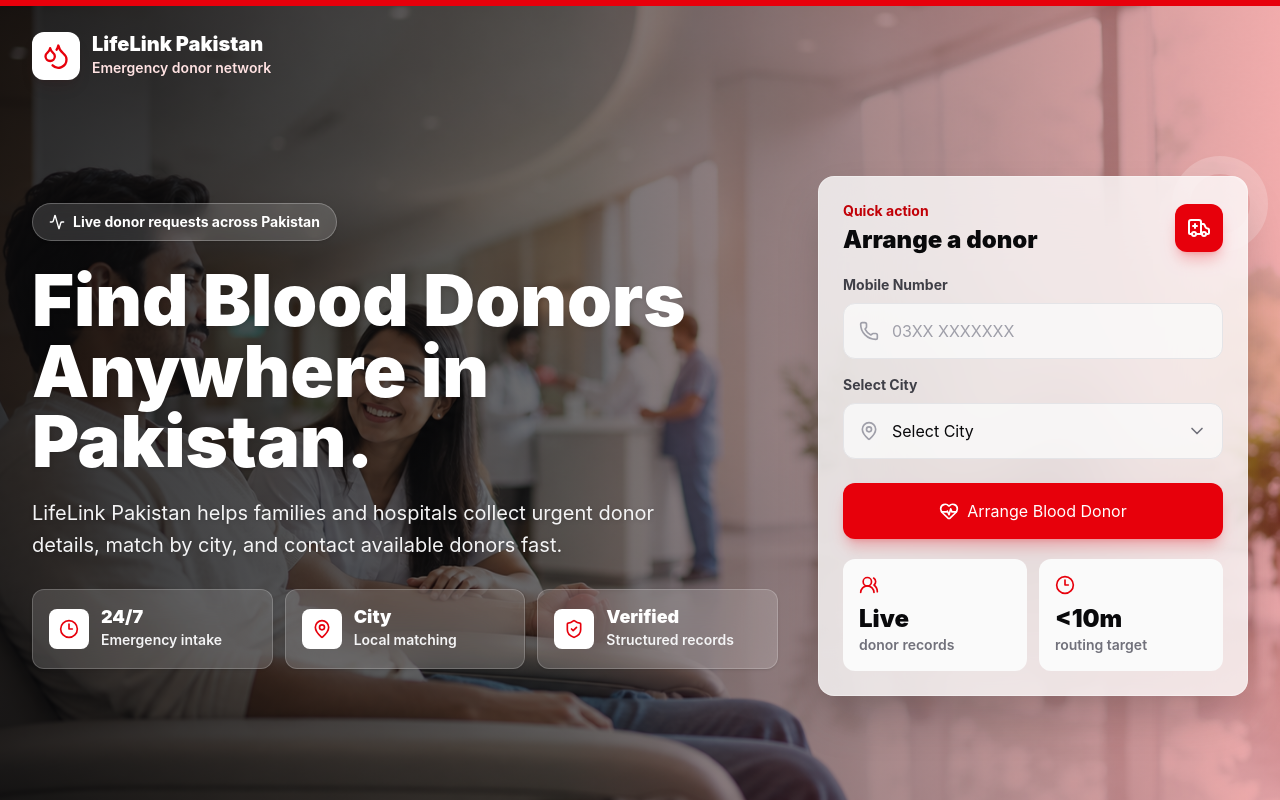
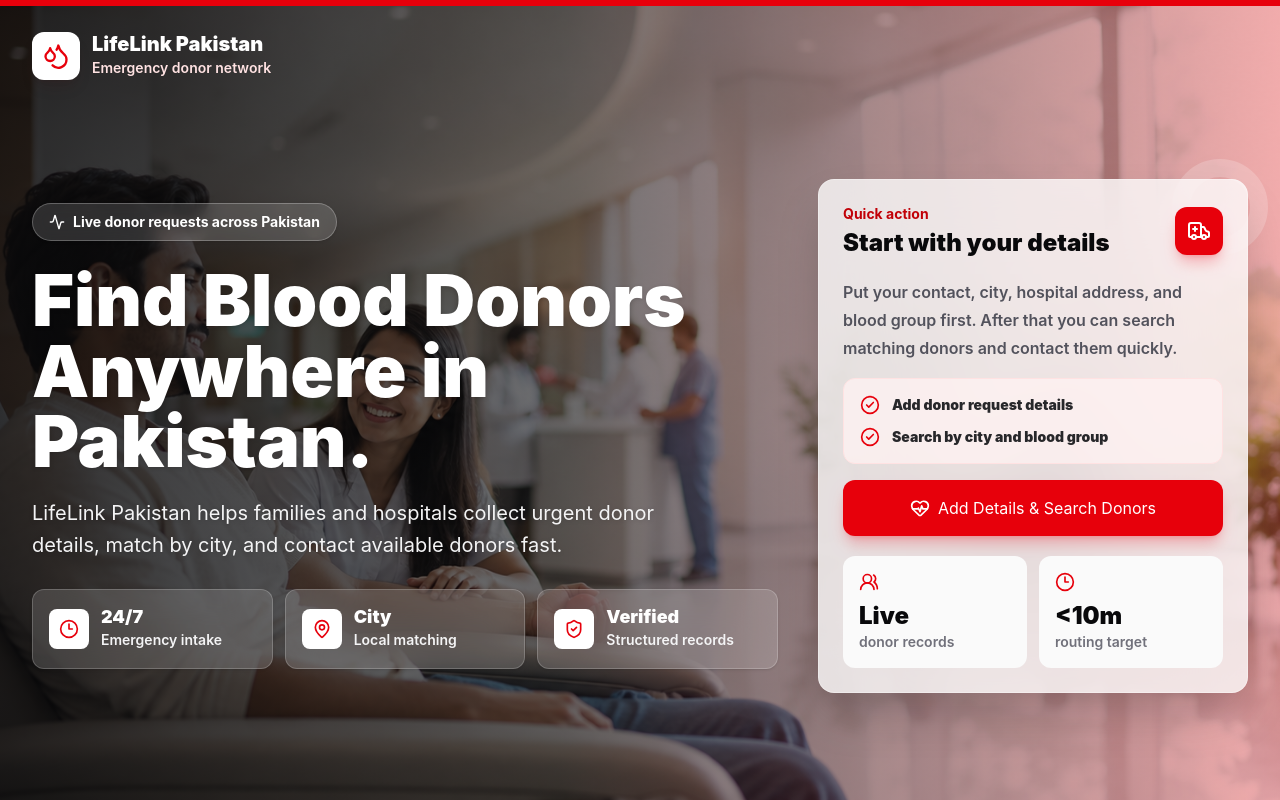
Before and after one commit to muzamilateeq/Blood-donation, a Next.js app: page / in a window 1280 px wide. Built offline with nearby package versions, Linux system fonts and the light colour scheme.

Commit message:
Replace hero quick form with CTA

```diff
--- a/src/components/LandingPage.js
+++ b/src/components/LandingPage.js
@@ -95,8 +95,6 @@ export default function LandingPage() {
   const router = useRouter();
   const [isModalOpen, setIsModalOpen] = useState(false);
   const [isSaved, setIsSaved] = useState(false);
-  const [quickLeadError, setQuickLeadError] = useState("");
-  const [quickLead, setQuickLead] = useState({ city: "", phone: "" });
   const [step, setStep] = useState(0);
   const [submitError, setSubmitError] = useState("");
 
@@ -119,7 +117,6 @@ export default function LandingPage() {
     handleSubmit,
     register,
     reset,
-    setValue,
     trigger,
   } = form;
 
@@ -149,15 +146,6 @@ export default function LandingPage() {
     setIsSaved(false);
     setSubmitError("");
     setStep(0);
-
-    if (quickLead.phone) {
-      setValue("phone", quickLead.phone, { shouldValidate: false });
-    }
-
-    if (quickLead.city) {
-      setValue("city", quickLead.city, { shouldValidate: false });
-    }
-
     setIsModalOpen(true);
   };
 
@@ -165,25 +153,6 @@ export default function LandingPage() {
     if (!isSubmitting) {
       setIsModalOpen(false);
     }
-  };
-
-  const handleQuickSubmit = (event) => {
-    event.preventDefault();
-
-    const phonePattern = /^(\+92|0)?3\d{2}[ -]?\d{7}$/;
-
-    if (!quickLead.phone.trim() || !quickLead.city) {
-      setQuickLeadError("Please enter your mobile number and select your city.");
-      return;
-    }
-
-    if (!phonePattern.test(quickLead.phone.trim())) {
-      setQuickLeadError("Enter a valid Pakistani mobile number.");
-      return;
-    }
-
-    setQuickLeadError("");
-    openRegistration();
   };
 
   const handleNextStep = async () => {
@@ -209,7 +178,6 @@ export default function LandingPage() {
       setIsSaved(true);
       setStep(0);
       reset();
-      setQuickLead({ city: "", phone: "" });
     } catch (error) {
       setSubmitError(error.message);
     }
@@ -217,13 +185,7 @@ export default function LandingPage() {
 
   return (
     <main className="min-h-screen bg-white text-zinc-950">
-      <HeroSection
-        onQuickSubmit={handleQuickSubmit}
-        quickLeadError={quickLeadError}
-        quickLead={quickLead}
-        setQuickLeadError={setQuickLeadError}
-        setQuickLead={setQuickLead}
-      />
+      <HeroSection onOpenRegistration={openRegistration} />
 
       {isModalOpen && (
         <RegistrationModal
@@ -246,13 +208,7 @@ export default function LandingPage() {
   );
 }
 
-function HeroSection({
-  onQuickSubmit,
-  quickLead,
-  quickLeadError,
-  setQuickLead,
-  setQuickLeadError,
-}) {
+function HeroSection({ onOpenRegistration }) {
   return (
     <section className="relative isolate overflow-hidden bg-zinc-950">
       <div
@@ -295,13 +251,7 @@ function HeroSection({
             </div>
           </div>
 
-          <QuickActionCard
-            onSubmit={onQuickSubmit}
-            quickLeadError={quickLeadError}
-            quickLead={quickLead}
-            setQuickLeadError={setQuickLeadError}
-            setQuickLead={setQuickLead}
-          />
+          <QuickActionCard onOpenRegistration={onOpenRegistration} />
         </div>
       </div>
     </section>
@@ -322,13 +272,7 @@ function InfoTile({ icon: Icon, label, title }) {
   );
 }
 
-function QuickActionCard({
-  onSubmit,
-  quickLead,
-  quickLeadError,
-  setQuickLead,
-  setQuickLeadError,
-}) {
+function QuickActionCard({ onOpenRegistration }) {
   return (
     <aside className="relative pb-8 lg:pb-0">
       <div className="absolute -right-5 -top-5 hidden h-24 w-24 rounded-full border-[18px] border-white/20 lg:block" />
@@ -337,7 +281,7 @@ function QuickActionCard({
           <div className="min-w-0">
             <p className="text-sm font-bold text-red-700">Quick action</p>
             <h2 className="mt-1 text-2xl font-black leading-tight text-zinc-950">
-              Arrange a donor
+              Start with your details
             </h2>
           </div>
           <div className="flex h-11 w-11 shrink-0 items-center justify-center rounded-xl bg-red-600 text-white shadow-lg shadow-red-600/25 sm:h-12 sm:w-12">
@@ -345,72 +289,32 @@ function QuickActionCard({
           </div>
         </div>
 
-        <form className="grid gap-4" onSubmit={onSubmit}>
-          <FormField icon={Phone} label="Mobile Number">
-            <input
-              className={iconFieldClass}
-              inputMode="tel"
-              name="mobile"
-              onBlur={(event) =>
-                setQuickLead((lead) => ({
-                  ...lead,
-                  phone: event.target.value.trim(),
-                }))
-              }
-              onChange={(event) => {
-                setQuickLeadError("");
-                setQuickLead((lead) => ({
-                  ...lead,
-                  phone: event.target.value,
-                }));
-              }}
-              placeholder="03XX XXXXXXX"
-              required
-              type="tel"
-              value={quickLead.phone}
-            />
-          </FormField>
+        <div className="grid gap-4">
+          <p className="text-base font-semibold leading-7 text-zinc-600">
+            Put your contact, city, hospital address, and blood group first.
+            After that you can search matching donors and contact them quickly.
+          </p>
 
-          <FormField icon={MapPin} label="Select City">
-            <select
-              className={selectFieldClass}
-              name="city"
-              onChange={(event) => {
-                setQuickLeadError("");
-                setQuickLead((lead) => ({
-                  ...lead,
-                  city: event.target.value,
-                }));
-              }}
-              required
-              value={quickLead.city}
-            >
-              <option disabled value="">
-                Select City
-              </option>
-              {cities.map((city) => (
-                <option key={city} value={city}>
-                  {city}
-                </option>
-              ))}
-            </select>
-            <SelectChevron />
-          </FormField>
-
-          {quickLeadError && (
-            <div className="rounded-lg border border-red-200 bg-red-50 px-4 py-3 text-sm font-bold text-red-700">
-              {quickLeadError}
+          <div className="grid gap-3 rounded-xl border border-red-100 bg-red-50/80 p-4">
+            <div className="flex items-center gap-3 text-sm font-black text-zinc-800">
+              <CheckCircle2 aria-hidden="true" className="h-5 w-5 text-red-600" />
+              Add donor request details
             </div>
-          )}
+            <div className="flex items-center gap-3 text-sm font-black text-zinc-800">
+              <CheckCircle2 aria-hidden="true" className="h-5 w-5 text-red-600" />
+              Search by city and blood group
+            </div>
+          </div>
 
           <button
-            className="mt-2 inline-flex min-h-12 w-full items-center justify-center gap-2 rounded-lg bg-red-600 px-5 py-3 text-center text-base font-black text-white shadow-lg shadow-red-600/25 transition hover:bg-red-700 focus:outline-none focus:ring-4 focus:ring-red-200 active:scale-[0.99] sm:min-h-14 sm:rounded-xl"
-            type="submit"
+            className="inline-flex min-h-12 w-full items-center justify-center gap-2 rounded-lg bg-red-600 px-5 py-3 text-center text-base font-black text-white shadow-lg shadow-red-600/25 transition hover:bg-red-700 focus:outline-none focus:ring-4 focus:ring-red-200 active:scale-[0.99] sm:min-h-14 sm:rounded-xl"
+            onClick={onOpenRegistration}
+            type="button"
           >
             <HeartPulse aria-hidden="true" className="h-5 w-5" />
-            Arrange Blood Donor
+            Add Details & Search Donors
           </button>
-        </form>
+        </div>
 
         <div className="mt-5 grid grid-cols-2 gap-3">
           <MetricCard icon={UsersRound} label="donor records" value="Live" />
```
